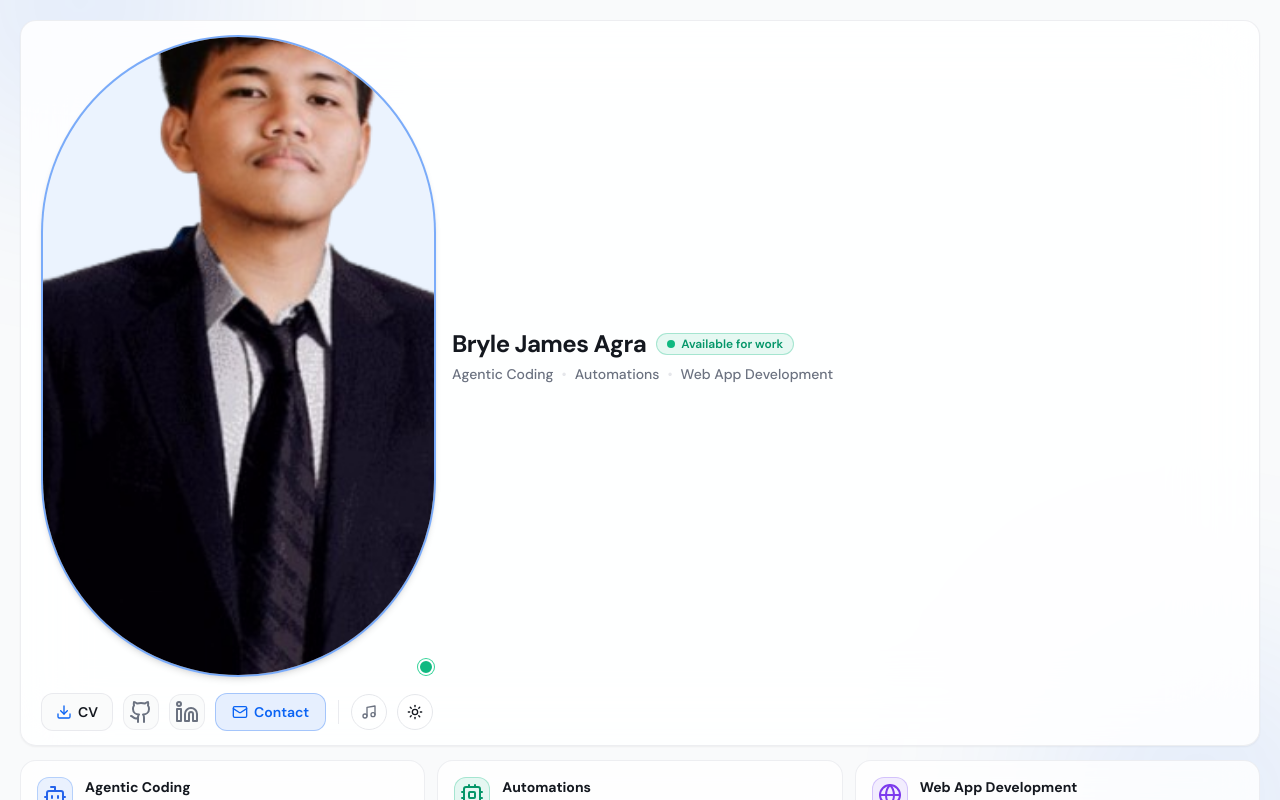
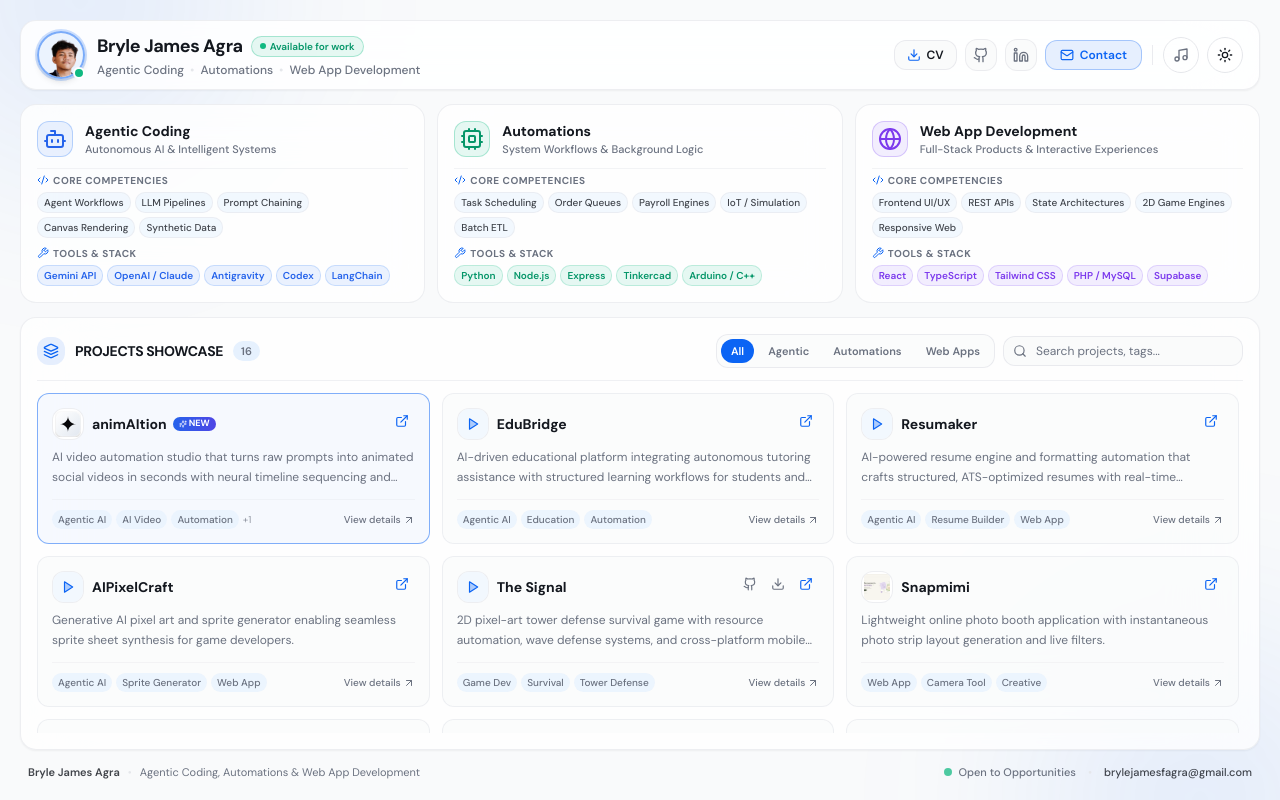
Before and after one commit to PancitGuisado/bryle-portfolio, a React (Vite) app: page / in a window 1280 px wide. Built offline with nearby package versions, Linux system fonts and the light colour scheme; the HTML template or start-up script is replaced by a standard one.

Commit message:
style: tone down header size to a balanced subtle increase

```diff
--- a/src/pages/Index.tsx
+++ b/src/pages/Index.tsx
@@ -113,36 +113,36 @@ export default function Index() {
 
       <div className="relative z-10 mx-auto flex h-full w-full max-w-7xl flex-col gap-3 lg:gap-3.5">
         {/* ================= HEADER / BRAND BAR ================= */}
-        <header className="flex flex-wrap items-center justify-between gap-3 sm:gap-4 rounded-2xl border border-border/70 bg-card/85 px-4 sm:px-5 py-3 sm:py-3.5 backdrop-blur-2xl shadow-sm">
-          <div className="flex items-center gap-3.5 sm:gap-4">
+        <header className="flex flex-wrap items-center justify-between gap-3 rounded-2xl border border-border/70 bg-card/85 px-4 py-2.5 backdrop-blur-2xl shadow-sm">
+          <div className="flex items-center gap-3">
             {/* Cropped head avatar beside name */}
             <div className="relative group cursor-pointer shrink-0">
-              <div className="h-13 w-13 sm:h-15 sm:w-15 overflow-hidden rounded-full border-2 border-primary/50 bg-secondary/80 shadow-md ring-3 ring-primary/20 transition-all duration-300 group-hover:scale-105 group-hover:ring-primary/40">
+              <div className="h-11 w-11 sm:h-12 sm:w-12 overflow-hidden rounded-full border-2 border-primary/50 bg-secondary/80 shadow-md ring-2 ring-primary/20 transition-all duration-300 group-hover:scale-105 group-hover:ring-primary/40">
                 <img
                   src="/bryle-portrait.png"
                   alt="Bryle James Agra"
-                  className="h-full w-full object-cover object-top scale-[1.75] translate-y-2 dark:hidden"
+                  className="h-full w-full object-cover object-top scale-[1.75] translate-y-1.5 dark:hidden"
                 />
                 <img
                   src="/bryle-portrait-dark.png"
                   alt="Bryle James Agra"
-                  className="hidden h-full w-full object-cover object-top scale-[1.75] translate-y-2 dark:block"
+                  className="hidden h-full w-full object-cover object-top scale-[1.75] translate-y-1.5 dark:block"
                 />
               </div>
-              <span className="absolute bottom-0.5 right-0.5 h-4 w-4 rounded-full border-2 border-card bg-emerald-500 shadow-xs ring-1 ring-emerald-400" />
+              <span className="absolute bottom-0 right-0 h-3 w-3 rounded-full border-2 border-card bg-emerald-500 shadow-xs" />
             </div>
 
             <div>
-              <div className="flex items-center gap-2.5">
-                <h1 className="font-display text-lg sm:text-xl md:text-2xl font-bold tracking-tight text-foreground leading-tight">
+              <div className="flex items-center gap-2">
+                <h1 className="font-display text-base sm:text-lg font-bold tracking-tight text-foreground leading-tight">
                   Bryle James Agra
                 </h1>
-                <span className="hidden sm:inline-flex items-center gap-1.5 rounded-full border border-emerald-500/30 bg-emerald-500/10 px-2.5 py-0.5 text-xs font-semibold text-emerald-600 dark:text-emerald-400">
-                  <span className="h-2 w-2 rounded-full bg-emerald-500 animate-pulse" />
+                <span className="hidden sm:inline-flex items-center gap-1 rounded-full border border-emerald-500/30 bg-emerald-500/10 px-2 py-0.5 text-[10px] font-semibold text-emerald-600 dark:text-emerald-400">
+                  <span className="h-1.5 w-1.5 rounded-full bg-emerald-500 animate-pulse" />
                   Available for work
                 </span>
               </div>
-              <p className="text-xs sm:text-sm text-muted-foreground flex items-center gap-2 font-medium mt-1">
+              <p className="text-xs text-muted-foreground flex items-center gap-1.5 font-medium mt-0.5">
                 <span>Agentic Coding</span>
                 <span className="text-border">•</span>
                 <span>Automations</span>
@@ -152,13 +152,13 @@ export default function Index() {
             </div>
           </div>
 
-          <div className="flex items-center gap-2 sm:gap-2.5">
+          <div className="flex items-center gap-2">
             <a
               href="/Bryle-James-Agra-CV.pdf"
               download="Bryle-James-Agra-CV.pdf"
-              className="inline-flex items-center gap-1.5 rounded-xl border border-border/80 bg-background/80 px-3.5 py-2 text-xs sm:text-sm font-semibold text-foreground transition-all hover:border-primary/40 hover:bg-secondary/70 hover:shadow-xs active:scale-95"
+              className="inline-flex items-center gap-1.5 rounded-xl border border-border/80 bg-background/80 px-3 py-1.5 text-xs font-semibold text-foreground transition-all hover:border-primary/40 hover:bg-secondary/70 hover:shadow-xs active:scale-95"
             >
-              <Download className="h-4 w-4 text-primary" />
+              <Download className="h-3.5 w-3.5 text-primary" />
               <span>CV</span>
             </a>
 
@@ -166,41 +166,41 @@ export default function Index() {
               href="https://github.com/PancitGuisado"
               target="_blank"
               rel="noreferrer"
-              className="inline-flex h-9 w-9 items-center justify-center rounded-xl border border-border/70 bg-background/80 text-muted-foreground transition-all hover:text-foreground hover:border-primary/40 active:scale-95"
+              className="inline-flex h-8 w-8 items-center justify-center rounded-xl border border-border/70 bg-background/80 text-muted-foreground transition-all hover:text-foreground hover:border-primary/40 active:scale-95"
               title="GitHub"
             >
-              <Github className="h-4.5 w-4.5" />
+              <Github className="h-4 w-4" />
             </a>
 
             <a
               href="https://www.linkedin.com/in/bryle-james-agra-b233212b0/"
               target="_blank"
               rel="noreferrer"
-              className="inline-flex h-9 w-9 items-center justify-center rounded-xl border border-border/70 bg-background/80 text-muted-foreground transition-all hover:text-foreground hover:border-primary/40 active:scale-95"
+              className="inline-flex h-8 w-8 items-center justify-center rounded-xl border border-border/70 bg-background/80 text-muted-foreground transition-all hover:text-foreground hover:border-primary/40 active:scale-95"
               title="LinkedIn"
             >
-              <Linkedin className="h-4.5 w-4.5" />
+              <Linkedin className="h-4 w-4" />
             </a>
 
             <button
               onClick={copyEmail}
-              className="inline-flex items-center gap-1.5 rounded-xl border border-primary/30 bg-primary/10 px-4 py-2 text-xs sm:text-sm font-semibold text-primary transition-all hover:bg-primary hover:text-primary-foreground active:scale-95 shadow-xs"
+              className="inline-flex items-center gap-1.5 rounded-xl border border-primary/30 bg-primary/10 px-3.5 py-1.5 text-xs font-semibold text-primary transition-all hover:bg-primary hover:text-primary-foreground active:scale-95 shadow-xs"
               title="brylejamesfagra@gmail.com"
             >
               {copiedEmail ? (
                 <>
-                  <CheckCircle2 className="h-4 w-4" />
+                  <CheckCircle2 className="h-3.5 w-3.5" />
                   <span>Copied!</span>
                 </>
               ) : (
                 <>
-                  <Mail className="h-4 w-4" />
+                  <Mail className="h-3.5 w-3.5" />
                   <span>Contact</span>
                 </>
               )}
             </button>
 
-            <div className="h-6 w-px bg-border/80 mx-0.5" />
+            <div className="h-5 w-px bg-border/80 mx-0.5" />
             <MusicWidget />
             <ThemeToggle />
           </div>
```
